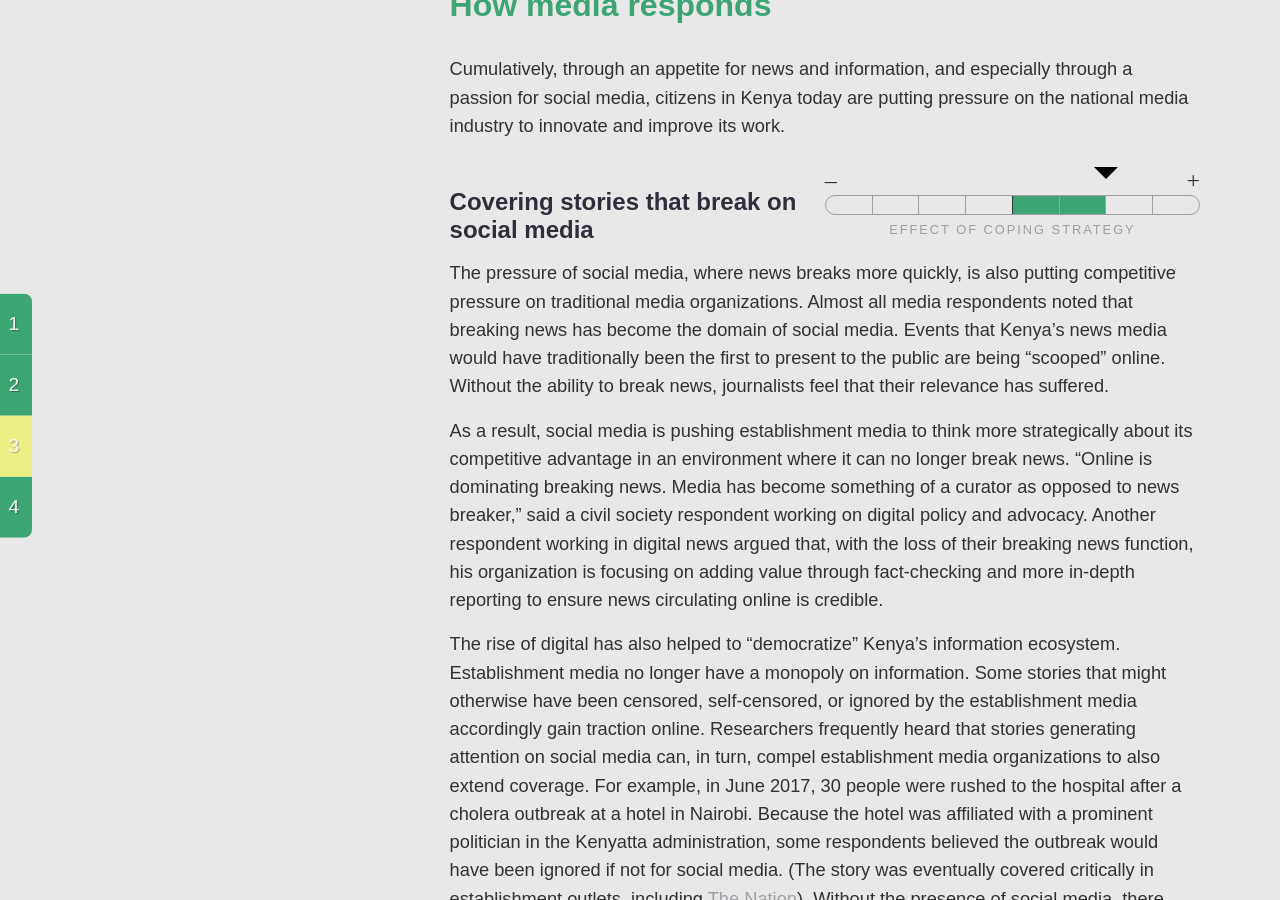
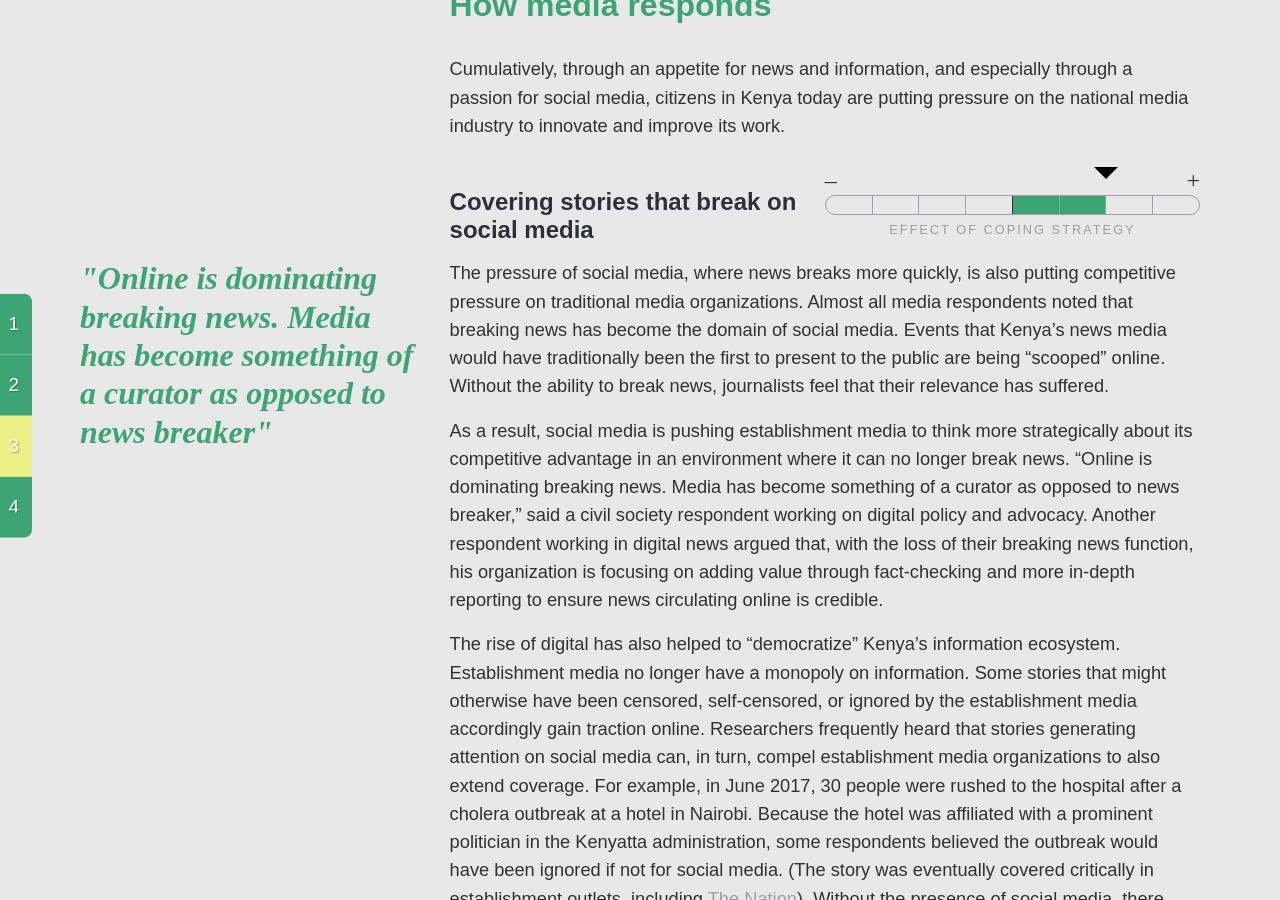
Before and after one commit to theReboot/onken, a Jekyll site: the page built from 2-accountability-ecosystem-kenya/index.md, in a window 1280 px wide and 900 px high, scrolled down 17495 px. Built offline with Jekyll 4.4.1, drawn with Linux system fonts in a browser that asks for light colours; nearby versions of some CDN libraries.

Commit message:
Added pull quote 5

```diff
--- a/_includes/content/2.3.2_copingStrategies.md
+++ b/_includes/content/2.3.2_copingStrategies.md
@@ -6,6 +6,10 @@ Cumulatively, through an appetite for news and information, and especially throu
 <h4 class="col-1-2">Covering stories that break on social media</h4>
 {% include meter.html effect="positive" amount="50" %}
 </div>
+
+<blockquote class="floatLeft">
+  <p>"Online is dominating breaking news. Media has become something of a curator as opposed to news breaker"</p>
+</blockquote>
 
 The pressure of social media, where news breaks more quickly, is also putting competitive pressure on traditional media organizations. Almost all media respondents noted that breaking news has become the domain of social media. Events that Kenya's news media would have traditionally been the first to present to the public are being "scooped" online. Without the ability to break news, journalists feel that their relevance has suffered.
 
```
